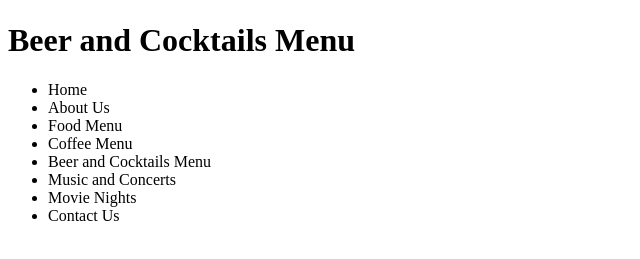
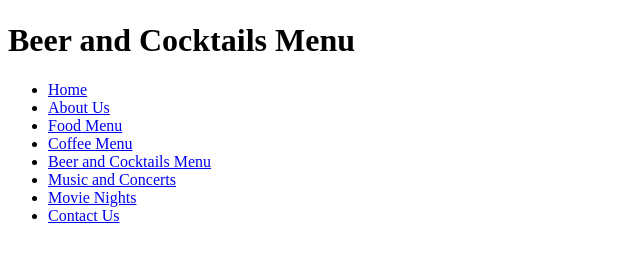
Before and after one commit to justin41091/Competency3, a plain HTML site: page competency 3/menu/drinks/cocktails_and_beer.html in a window 1280 px wide. Shown: the part 47-306 px from the top of the page, without its empty margins (0-640 px from the left). Drawn offline with Linux system fonts and the light colour scheme.

Commit message:
Update cocktails_and_beer.html

```diff
--- a/competency 3/menu/drinks/cocktails_and_beer.html
+++ b/competency 3/menu/drinks/cocktails_and_beer.html
@@ -11,14 +11,14 @@
         <h1>Beer and Cocktails Menu</h1>
         <nav>
             <ul>
-                <li>Home</li>
-                <li>About Us</li>
-                <li>Food Menu</li>
-                <li>Coffee Menu</li>
-                <li>Beer and Cocktails Menu</li>
-                <li>Music and Concerts</li>
-                <li>Movie Nights</li>
-                <li>Contact Us</li>
+                <li><a href="C:\Users\mirel\OneDrive\Desktop\Competency3/index.html">Home</a></li>
+                <li><a href="C:\Users\mirel\OneDrive\Desktop\Competency3\competency 3/about.html">About Us</a> </li>
+                <li><a href="C:\Users\mirel\OneDrive\Desktop\Competency3\competency 3\menu/food.html">Food Menu</a></li>
+                <li><a href="C:\Users\mirel\OneDrive\Desktop\Competency3\competency 3\menu\drinks/coffee.html">Coffee Menu</a></li>
+                <li><a href="C:\Users\mirel\OneDrive\Desktop\Competency3\competency 3\menu\drinks/cocktails_and_beer.html">Beer and Cocktails Menu</a></li>
+                <li><a href="C:\Users\mirel\OneDrive\Desktop\Competency3\competency 3\events/music.html">Music and Concerts</a></li>
+                <li><a href="C:\Users\mirel\OneDrive\Desktop\Competency3\competency 3\events/film.html">Movie Nights</a></li>
+                <li><a href="C:\Users\mirel\OneDrive\Desktop\Competency3\competency 3/contact.html">Contact Us</a></li>
             </ul>
         </nav>
     </header>
```
